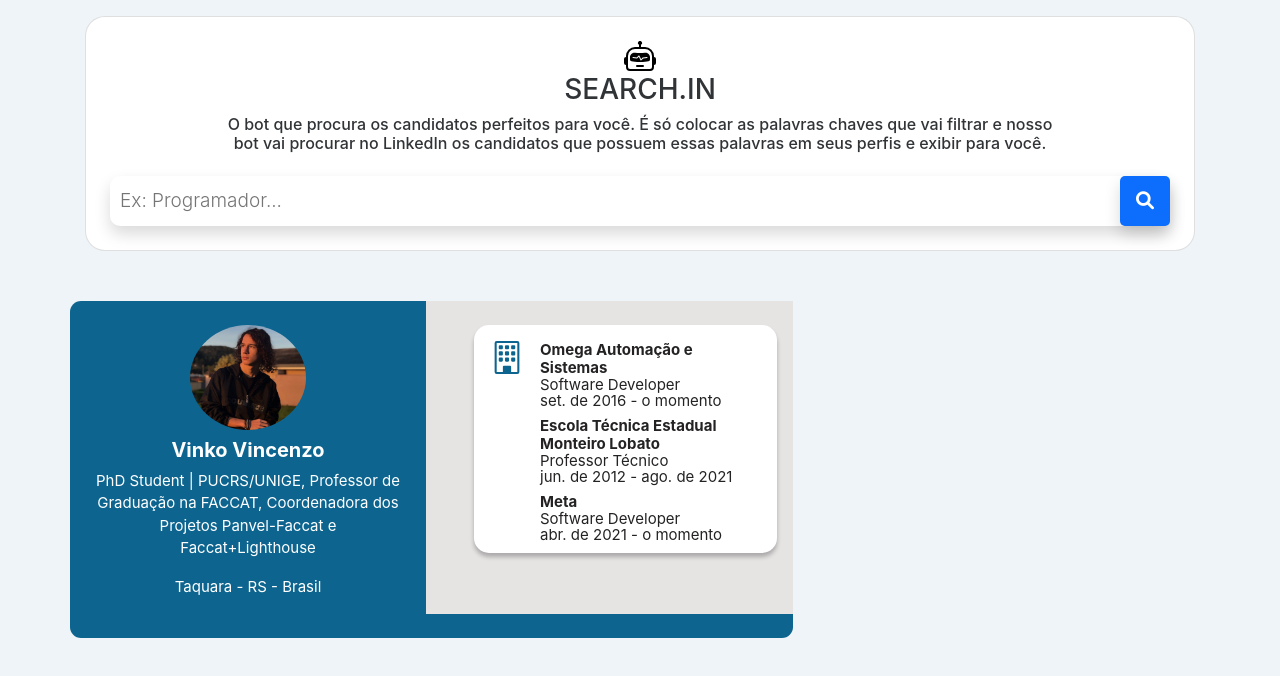
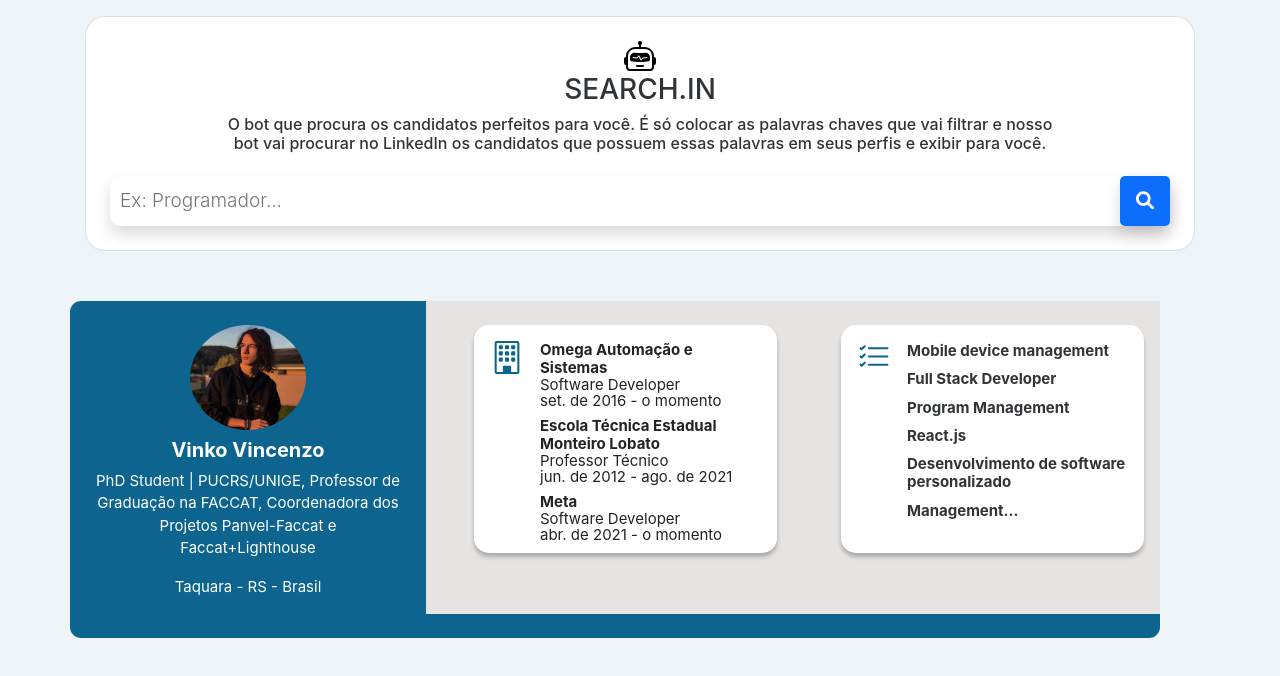
Before and after one commit to franchorner/Scrappy-LinkedIn, a React (Create React App) app: page / in a window 1280 px wide. Shown: the top 676 px of the page. Built offline with nearby package versions, Linux system fonts and the light colour scheme.

Commit message:
segundo card

```diff
--- a/src/App.js
+++ b/src/App.js
@@ -5,6 +5,7 @@
 import robot from "./img/robot.svg";
 import icon from "./img/Icone.png";
 import {BsBuilding} from "react-icons/bs";
+import {BsListCheck} from "react-icons/bs";
 
 function App() {
   return (
@@ -67,9 +68,22 @@
                 </div>
               </div>
             </div>
+              <div class="interesting-items pt-4 pb-4 pl-5 pr-3">
+                  <div class="company-items pt-3">
+                  <div class="pl-3 pr-3"><BsListCheck class="icon"></BsListCheck></div>
+                  <div class="applications pb-4">
+                    <h1>Mobile device management</h1>
+                    <h1>Full Stack Developer</h1>
+                    <h1>Program Management</h1>
+                    <h1>React.js</h1>
+                    <h1>Desenvolvimento de software personalizado</h1>
+                    <h1>Management...</h1>
+                </div>
+                </div>
+                </div>
+          </div>
         </div>
       </div>
-    </div>
     </div>
   );
 }
--- a/src/css/style.css
+++ b/src/css/style.css
@@ -124,6 +124,20 @@
   width: 200px;
 }
 
+.applications {
+  text-align: left;
+  line-height: 0px;
+  display: flex;
+  flex-direction: column;
+  justify-content: space-around;
+}
+
+.applications h1 {
+  font-weight: 700;
+  font-size: 15px;
+}
+
+
 
 
 footer {
```
